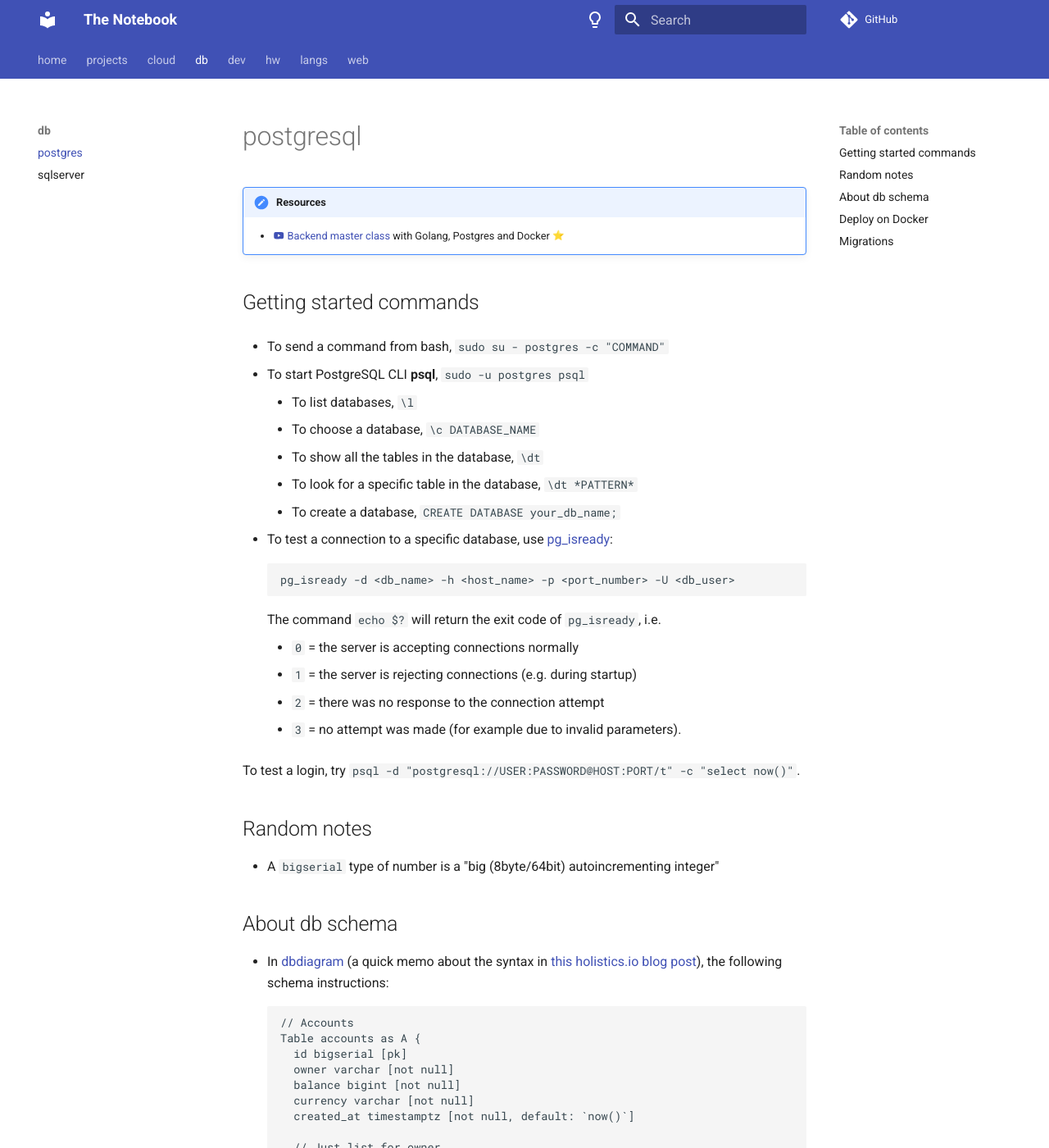
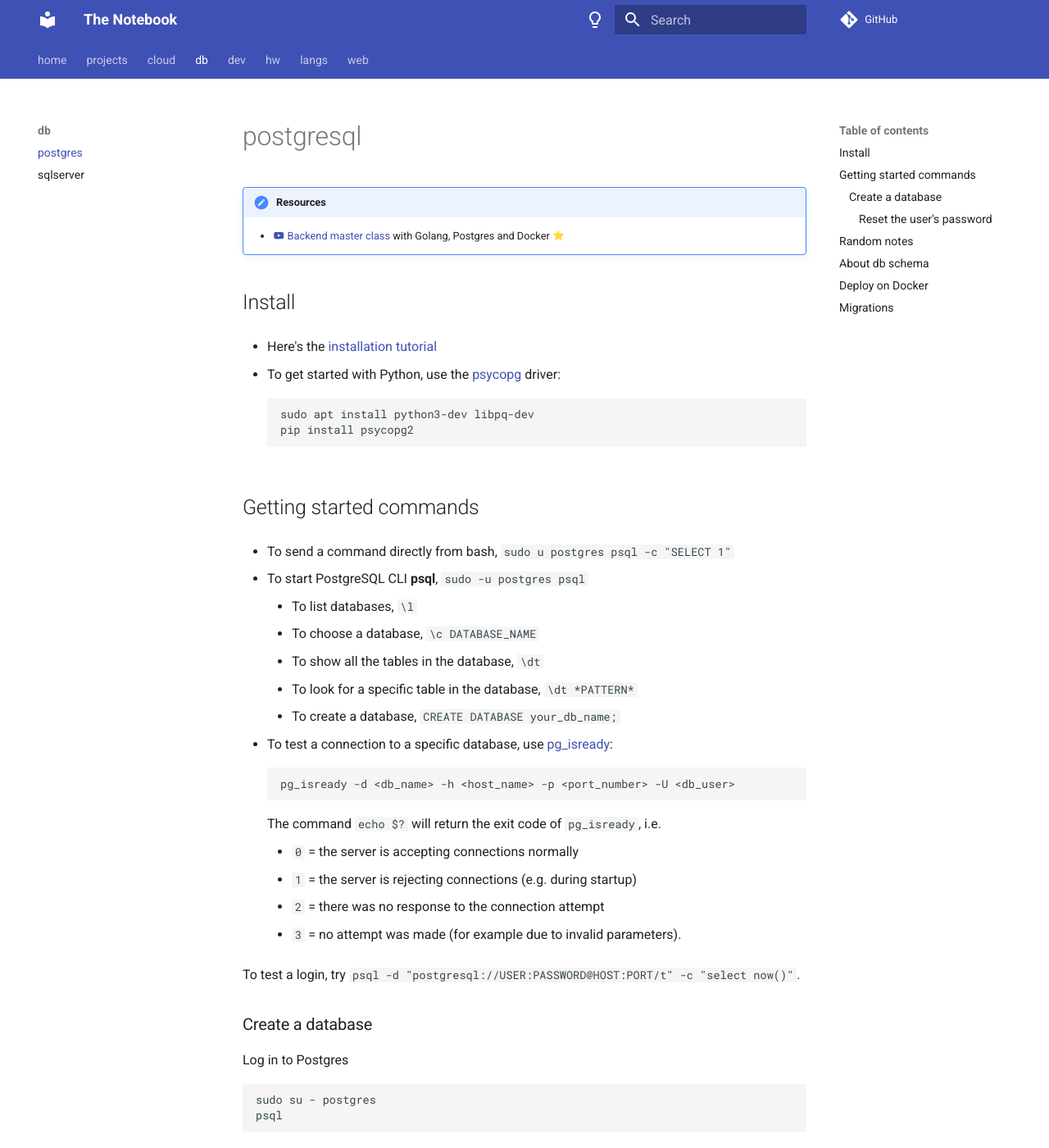
Before and after one commit to sannae/the-notebook, an MkDocs documentation site: the page built from docs/db/postgres.md, in a window 1280 px wide and 1400 px high. Shown: the whole window at 82% size. Built offline with MkDocs 1.6.1 and Material for MkDocs 9.7.7, drawn with Linux system fonts in a browser that asks for light colours; emoji names are drawn with the system emoji font; comment, search, counter and statistics services are not loaded; some of the changed text lies outside the part shown.

Commit message:
Added notes about Django and PostgreSQL

````diff
--- a/docs/db/postgres.md
+++ b/docs/db/postgres.md
@@ -3,9 +3,19 @@
 !!! Resources
     * [:material-youtube: Backend master class](https://youtube.com/playlist?list=PLy_6D98if3ULEtXtNSY_2qN21VCKgoQAE) with Golang, Postgres and Docker :star:
 
+## Install
+
+* Here's the [installation tutorial](https://www.postgresqltutorial.com/postgresql-getting-started/install-postgresql-linux/)
+
+* To get started with Python, use the [psycopg](https://www.psycopg.org/install/) driver:
+```
+sudo apt install python3-dev libpq-dev
+pip install psycopg2
+```
+
 ## Getting started commands
 
-* To send a command from bash, `sudo su - postgres -c "COMMAND"`
+* To send a command directly from bash, `sudo u postgres psql -c "SELECT 1"`
 
 * To start PostgreSQL CLI **psql**, `sudo -u postgres psql`
     * To list databases, `\l`
@@ -25,6 +35,33 @@
     * `3` = no attempt was made (for example due to invalid parameters).
 
 To test a login, try `psql -d "postgresql://USER:PASSWORD@HOST:PORT/t" -c "select now()"`.
+
+### Create a database
+
+Log in to Postgres
+```bash
+sudo su - postgres
+psql
+```
+Create a user with password and database and grant permission on the db itself:
+```sql
+create user hero;
+create database my_db;
+alter role hero with password 'my_db@123';
+grant all privileges on database my_db to hero;
+alter database my_db owner to hero;
+```
+#### Reset the user's password
+
+Enter without password:
+```
+sudo -u postgres psql
+```
+Then
+```
+ALTER USER user_name WITH PASSWORD 'new_password';
+```
+
 
 ## Random notes
 
````
Also changed, not shown: docs/web/django.md (+3 -0 lines).
